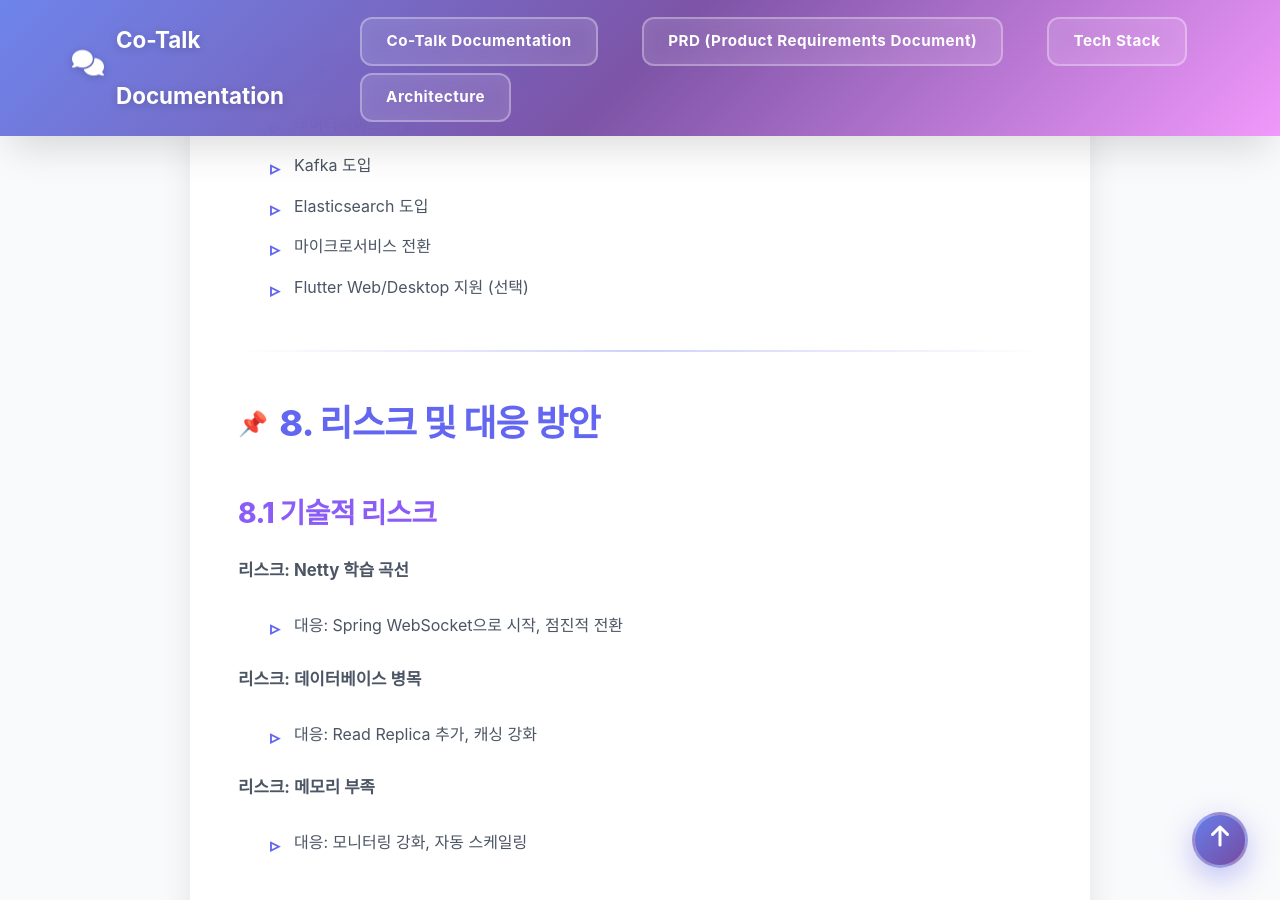
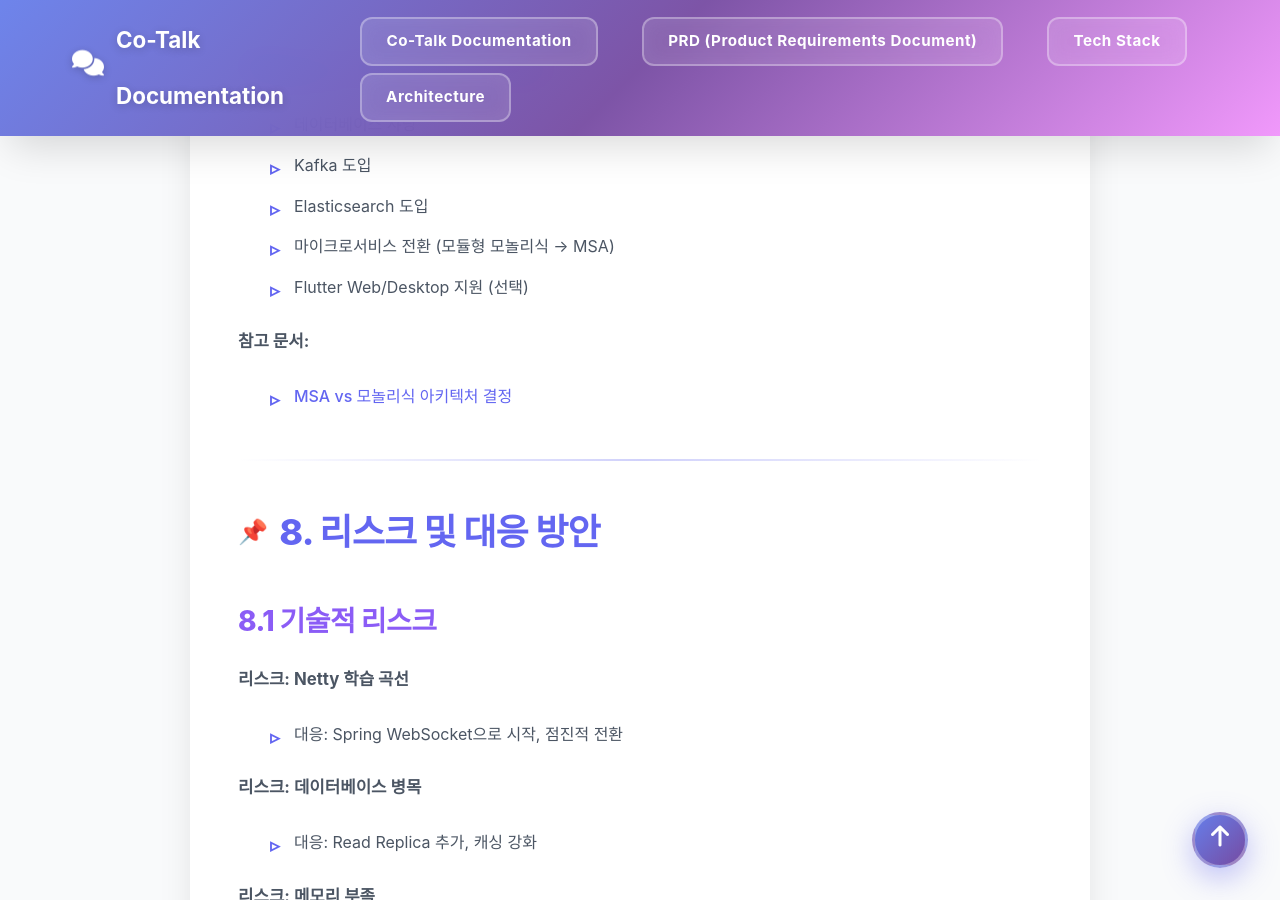
Before and after one commit to with-co-talk/co-talk-docs, a Jekyll site: the page built from docs/TECH-STACK.md, in a window 1280 px wide and 900 px high, scrolled down 23236 px. Built offline with Jekyll 4.4.1, drawn with Linux system fonts in a browser that asks for light colours.

Commit message:
docs: TECH-STACK에 MSA 결정 문서 링크 추가

```diff
--- a/docs/TECH-STACK.md
+++ b/docs/TECH-STACK.md
@@ -597,8 +597,11 @@ INCLUDE (friend_id);
 - 데이터베이스 샤딩
 - Kafka 도입
 - Elasticsearch 도입
-- 마이크로서비스 전환
+- 마이크로서비스 전환 (모듈형 모놀리식 → MSA)
 - Flutter Web/Desktop 지원 (선택)
+
+**참고 문서:**
+- [MSA vs 모놀리식 아키텍처 결정](./MSA-VS-MONOLITH.md)
 
 ---
 
```
